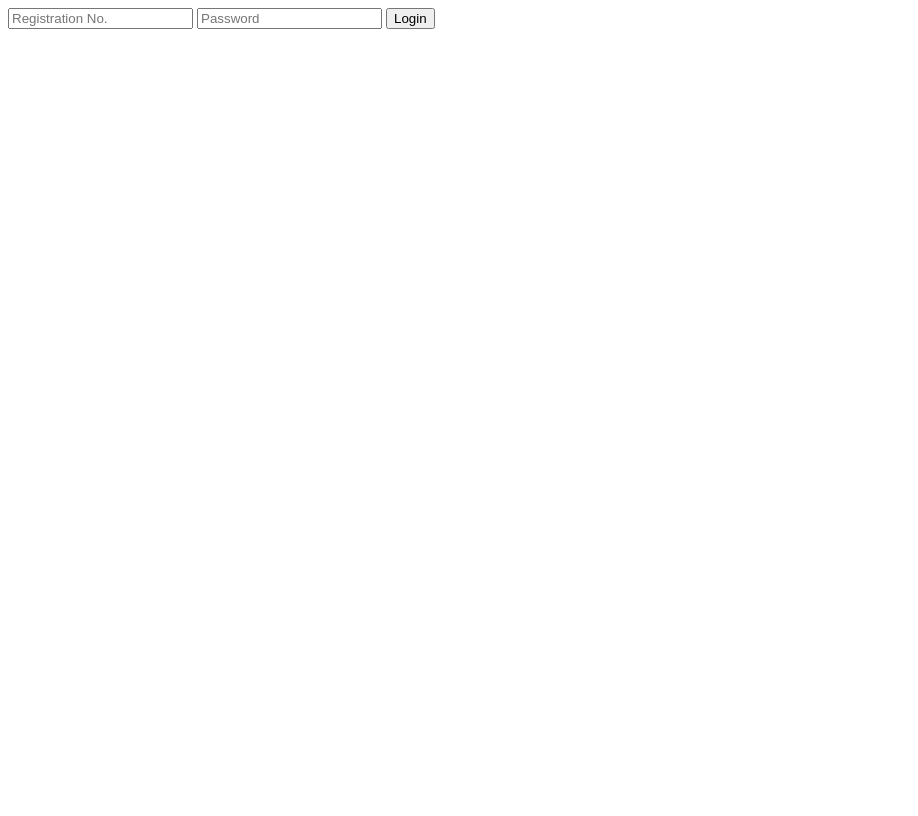
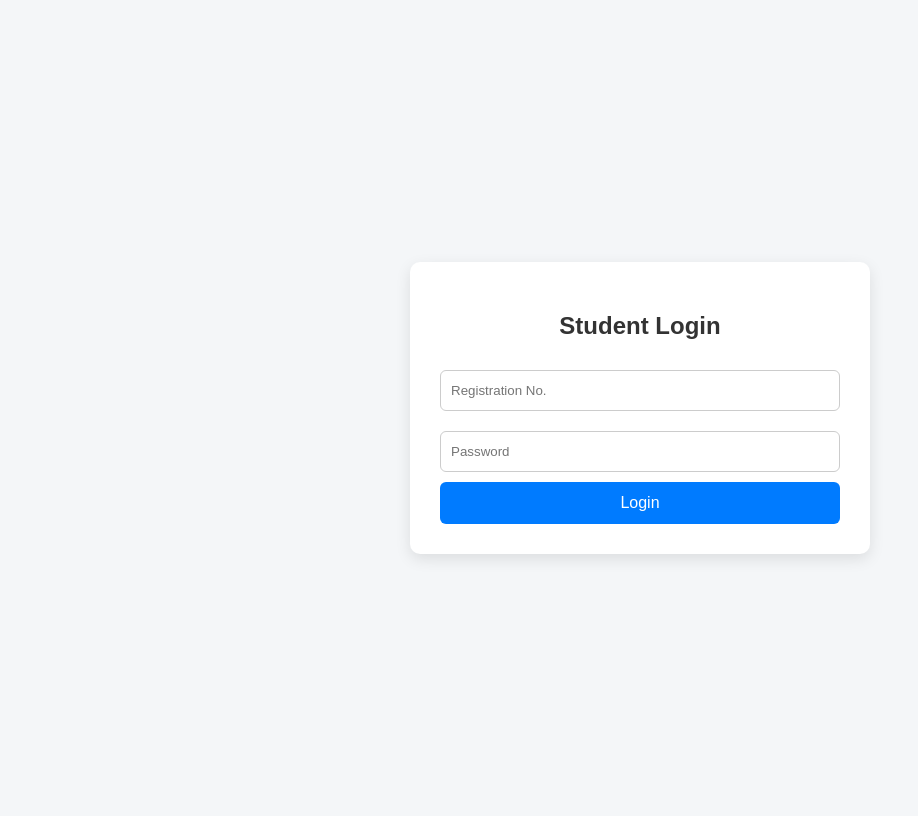
Before and after one commit to chalisenikisa/SkillBridge, a PHP site: page /admin/student_login.php in a window 1280 px wide. Shown: the whole page, without its empty margins (0-918 px from the left). Before the commit the page ends 29 px from the top, so only its background shows below. Run offline with PHP 8.4, Linux system fonts and the light colour scheme.

Commit message:
change in student_login.php

```diff
--- a/admin/student_login.php
+++ b/admin/student_login.php
@@ -20,9 +20,73 @@ if (isset($_POST['login'])) {
 }
 ?>
 <!-- Student Login HTML Form -->
-<form method="post" action="student-login.php">
-    <input type="text" name="regno" placeholder="Registration No." required>
-    <input type="password" name="password" placeholder="Password" required>
-    <button type="submit" name="login">Login</button>
-</form>
-<?php if (isset($error)) echo "<p style='color:red;'>$error</p>"; ?>
+<!DOCTYPE html>
+<html lang="en">
+<head>
+    <meta charset="UTF-8">
+    <title>Student Login</title>
+    <style>
+        body {
+            font-family: Arial, sans-serif;
+            background: #f4f6f8;
+            display: flex;
+            justify-content: center;
+            align-items: center;
+            height: 100vh;
+        }
+        .login-box {
+            background: #fff;
+            padding: 30px;
+            border-radius: 10px;
+            box-shadow: 0 5px 15px rgba(0,0,0,0.1);
+            width: 100%;
+            max-width: 400px;
+        }
+        .login-box h2 {
+            text-align: center;
+            margin-bottom: 20px;
+            color: #333;
+        }
+        .login-box input[type="text"],
+        .login-box input[type="password"] {
+            width: 100%;
+            padding: 12px 10px;
+            margin: 10px 0;
+            border: 1px solid #ccc;
+            border-radius: 6px;
+            box-sizing: border-box;
+        }
+        .login-box button {
+            width: 100%;
+            background: #007BFF;
+            color: #fff;
+            border: none;
+            padding: 12px;
+            border-radius: 6px;
+            cursor: pointer;
+            font-size: 16px;
+        }
+        .login-box button:hover {
+            background: #0056b3;
+        }
+        .error {
+            color: red;
+            margin-top: 10px;
+            text-align: center;
+        }
+    </style>
+</head>
+<body>
+
+<div class="login-box">
+    <h2>Student Login</h2>
+    <form method="post" action="student-login.php">
+        <input type="text" name="regno" placeholder="Registration No." required>
+        <input type="password" name="password" placeholder="Password" required>
+        <button type="submit" name="login">Login</button>
+    </form>
+    <?php if (isset($error)) echo "<div class='error'>$error</div>"; ?>
+</div>
+
+</body>
+</html>
```
